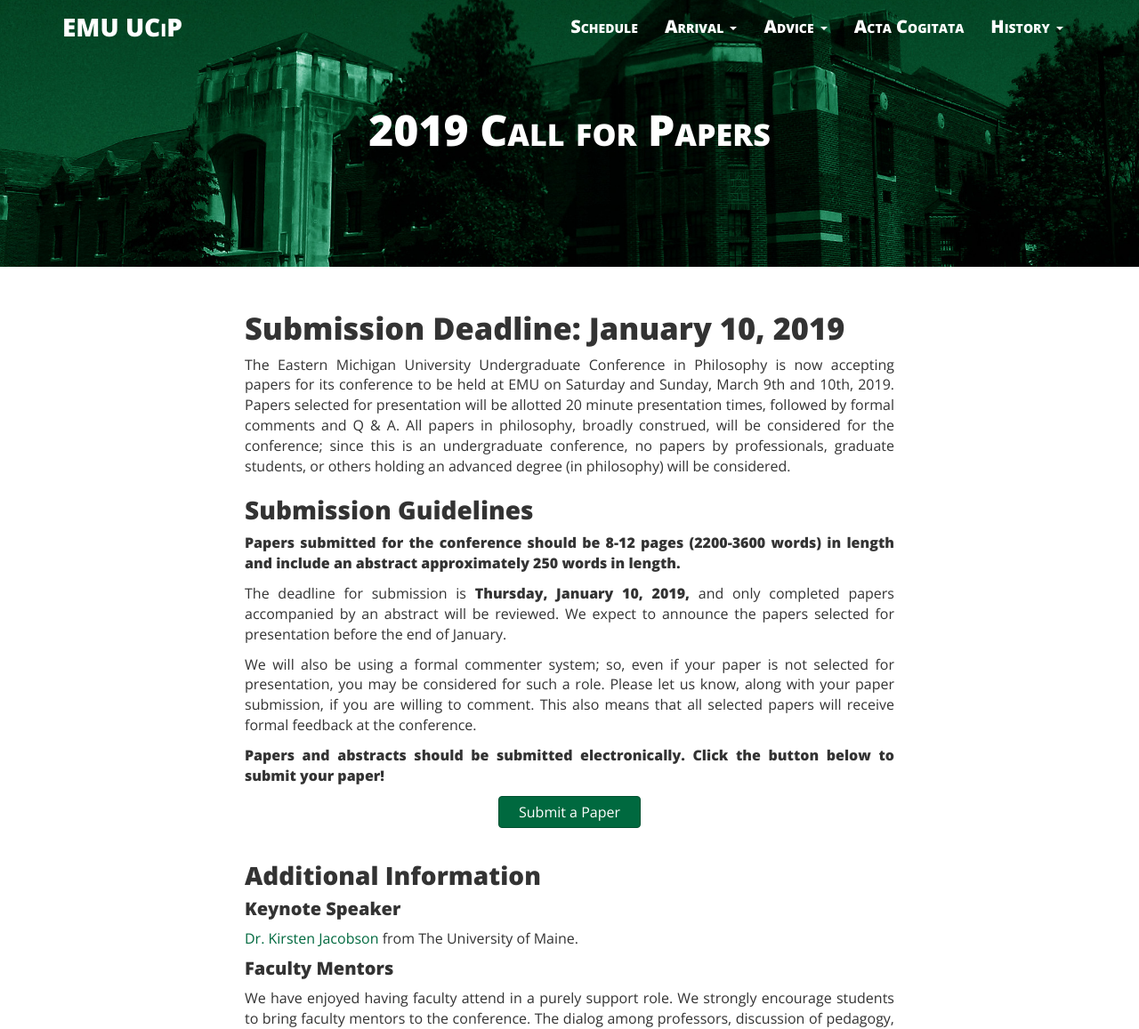
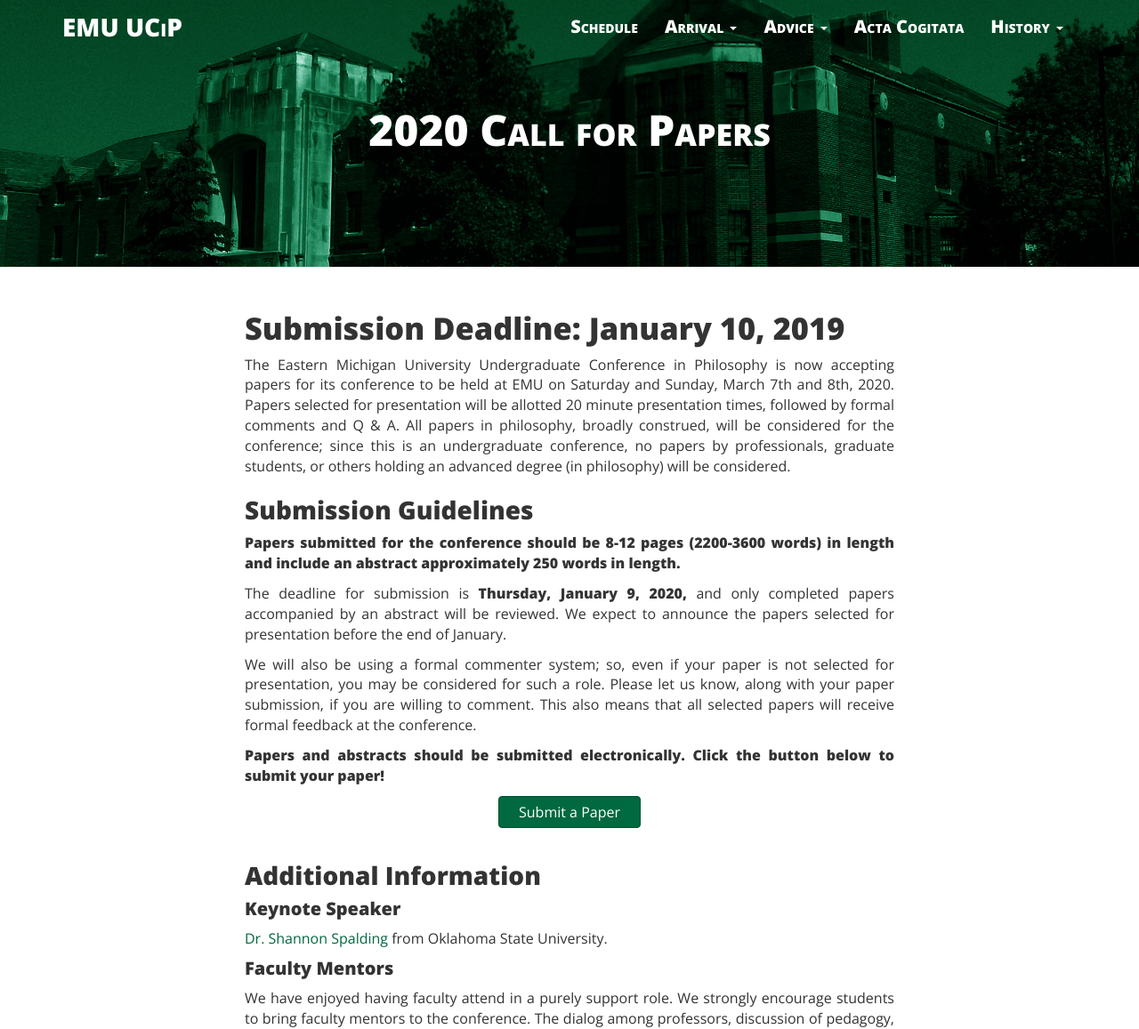
Before and after one commit to ucip/ucip.github.io, a Jekyll site: the page built from cfp.md, in a window 1280 px wide. Shown: the top 1157 px of the page at 89% size. Built offline with Jekyll 4.4.1, drawn with Linux system fonts in a browser that asks for light colours; nearby versions of some CDN libraries.

Commit message:
Updated dates for 2020, speaker info

```diff
--- a/cfp.md
+++ b/cfp.md
@@ -1,6 +1,6 @@
 ---
 layout: page
-title: "2019 Call for Papers"
+title: "2020 Call for Papers"
 header-img: "img/header.jpg"
 permalink: /cfp/
 ---
@@ -11,18 +11,18 @@
     <!--<p class="text-justify">The 2018 UCiP has concluded. Next year's Call for Papers will be announced in early November, 2018. Check back then to submit your paper!</p>
     <p class="text-justify">In the meantime, you can <a href="{{ site.baseurl }}/schedule/">check out the 2018 UCiP (concluded) Schedule</a>, <a href="{{ site.baseurl }}/history/">look through past programs, notes, and keynote speakers,</a> or <a href="{{ site.baseurl }}/gallery/">see what's happened at past conferences</a> to get a feel for how UCiP operates.</p>-->
     <p class="text-justify">The Eastern Michigan University Undergraduate Conference in Philosophy is now accepting papers
-for its conference to be held at EMU on Saturday and Sunday, March 9th and 10th, 2019.  Papers selected for presentation will be allotted 20 minute presentation times, followed by formal comments and Q & A.  All papers in philosophy, broadly construed, will be considered for the conference; since this is an undergraduate conference, no papers by professionals, graduate students, or others holding an advanced degree (in philosophy) will be considered.</p>
+for its conference to be held at EMU on Saturday and Sunday, March 7th and 8th, 2020.  Papers selected for presentation will be allotted 20 minute presentation times, followed by formal comments and Q & A.  All papers in philosophy, broadly construed, will be considered for the conference; since this is an undergraduate conference, no papers by professionals, graduate students, or others holding an advanced degree (in philosophy) will be considered.</p>
     <h3>Submission Guidelines</h3>
     <p class="text-justify"><b>Papers submitted for the conference should be 8-12 pages (2200-3600 words) in length and include an abstract approximately 250 words in length.</b></p>
-    <p class="text-justify">The deadline for submission is <strong>Thursday, January 10, 2019,</strong> and only completed papers accompanied by an abstract will be reviewed. We expect to announce the papers selected for presentation before the end of January.</p>
+    <p class="text-justify">The deadline for submission is <strong>Thursday, January 9, 2020,</strong> and only completed papers accompanied by an abstract will be reviewed. We expect to announce the papers selected for presentation before the end of January.</p>
     <p class="text-justify">We will also be using a formal commenter system; so, even if your paper is not selected for presentation, you may be considered for such a role.  Please let us know, along with your paper submission, if you are willing to comment.  This also means that all selected papers will receive formal feedback at the conference.</p>
     <p class="text-justify"><b>Papers and abstracts should be submitted electronically. Click the button below to submit your paper!</b></p>
     <div class="text-center">
-      <a class="btn btn-primary cfp" href="https://goo.gl/forms/Yp45djbPJLmwNe973" role="button">Submit a Paper</a>
+      <a class="btn btn-primary cfp" href="https://forms.gle/BgLRxMn7hhiteGjh7" role="button">Submit a Paper</a>
     </div>
     <h3>Additional Information</h3>
     <h4>Keynote Speaker</h4>
-    <p class="text-justify"><a href="https://umaine.edu/philosophy/people/kirsten-johnson/">Dr. Kirsten Jacobson</a> from The University of Maine.</p>
+    <p class="text-justify"><a href="https://www.shannonspalding.com">Dr. Shannon Spalding</a> from Oklahoma State University.</p>
     <h4>Faculty Mentors</h4>
     <p class="text-justify">We have enjoyed having faculty attend in a purely support role.  We strongly encourage students to bring faculty mentors to the conference.  The dialog among professors, discussion of pedagogy, and expansion of mentoring opportunities for students, are among the desirable benefits of this conference. Additionally, faculty have played an important role in the success of the conference.</p>
     <h4>Publication Opportunity</h4>
```
